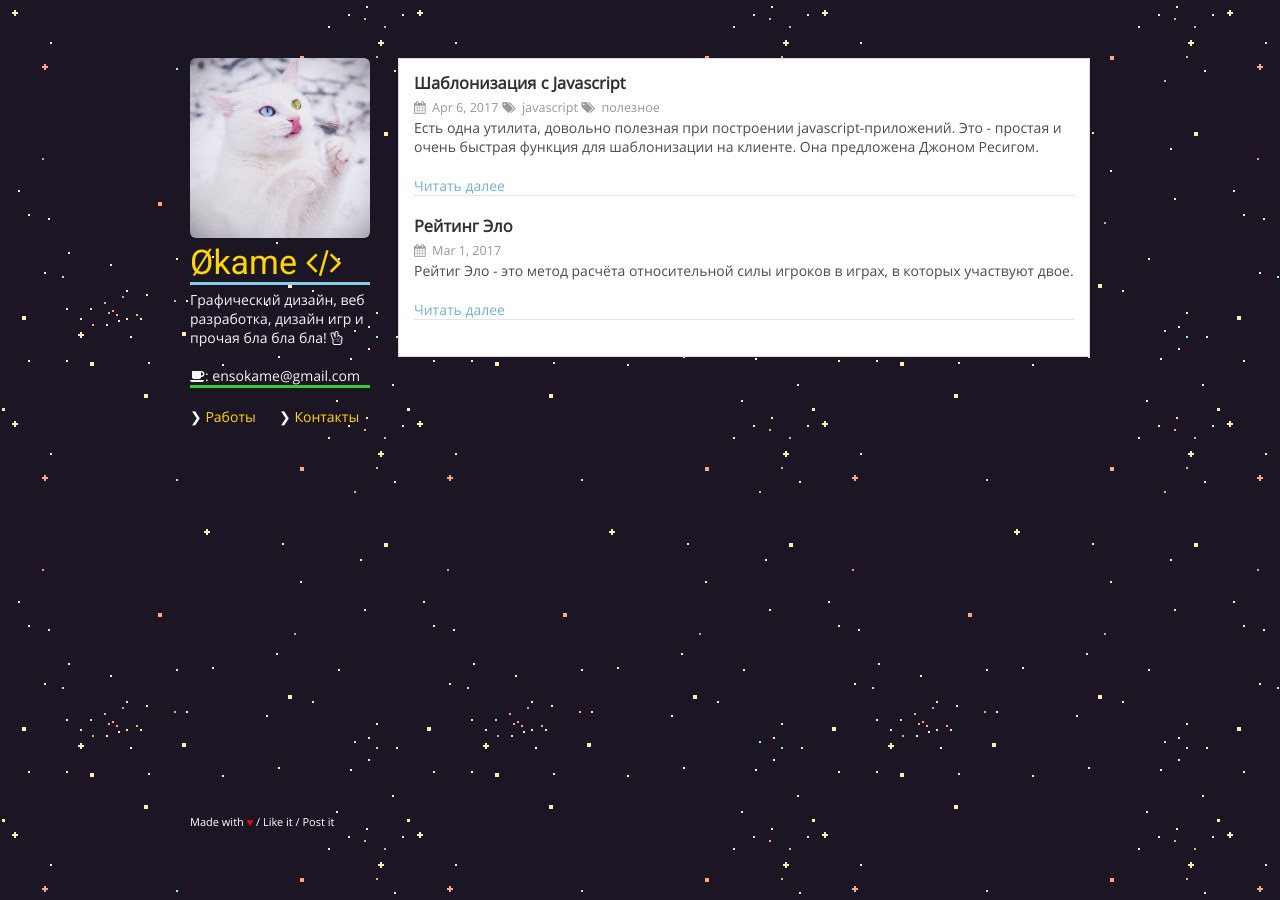
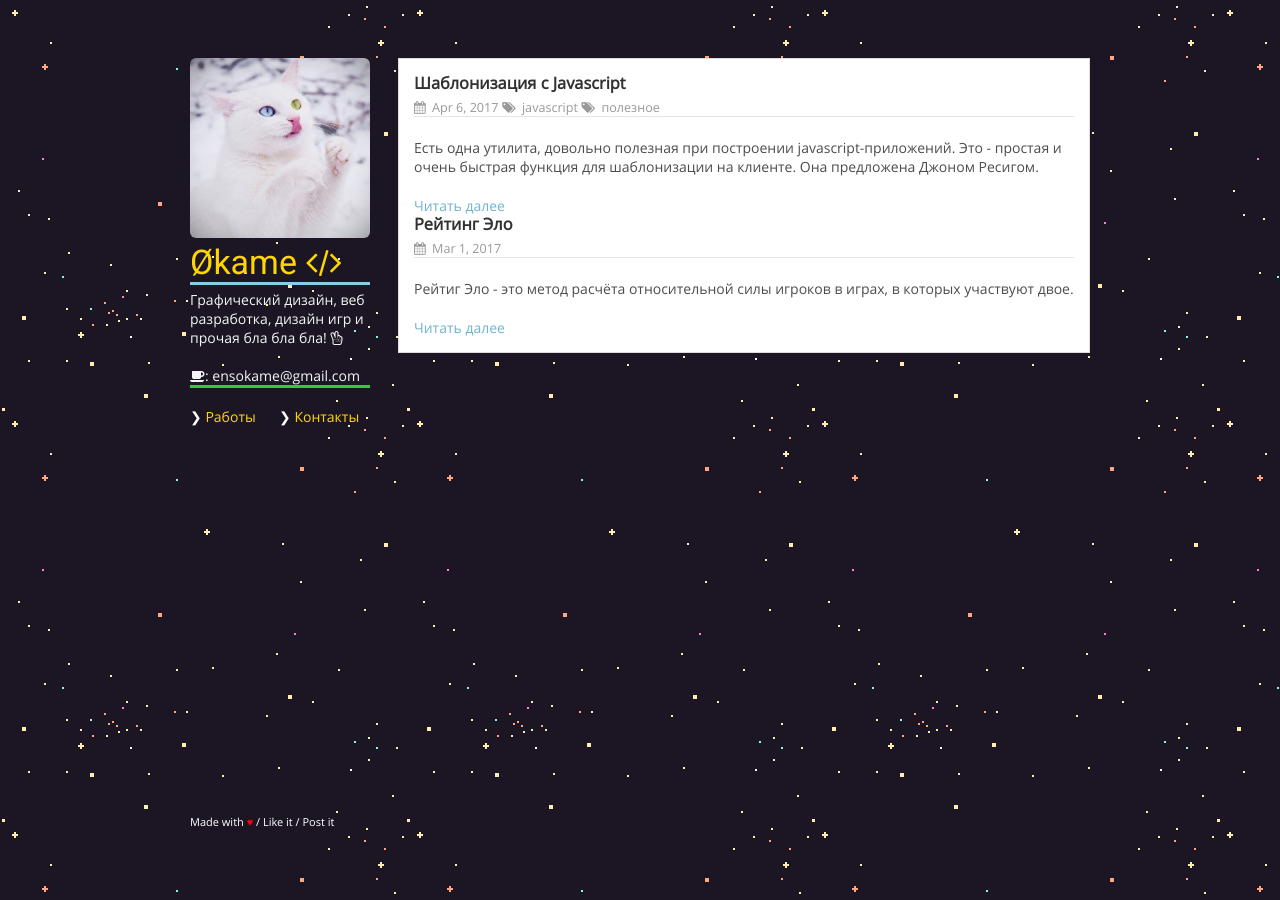
Before and after one commit to IOEnso/ioenso.github.io, a Jekyll site: the page built from index.html, in a window 1280 px wide. Built offline with Jekyll 4.4.1, drawn with Linux system fonts in a browser that asks for light colours.

Commit message:
Update index.html

```diff
--- a/index.html
+++ b/index.html
@@ -10,11 +10,12 @@ layout: default
       {% for tag in post.tags  %}
       <span class="post-meta" ><i class="fa fa-tags">&nbsp;&nbsp;</i>{{ tag }}</span>
       {% endfor %}
+      <hr style="border: 0;border-bottom: 1px solid #fefefe;">
+
       <div class="post-entry">
         {{ post.excerpt }}
       </div>
       <a href="{{ site.baseurl }}{{ post.url }}" class="read-more">Читать далее</a>
     </article>
-  <hr style="border: 0;border-bottom: 1px solid #fefefe;">
   {% endfor %}
 </div>
```
